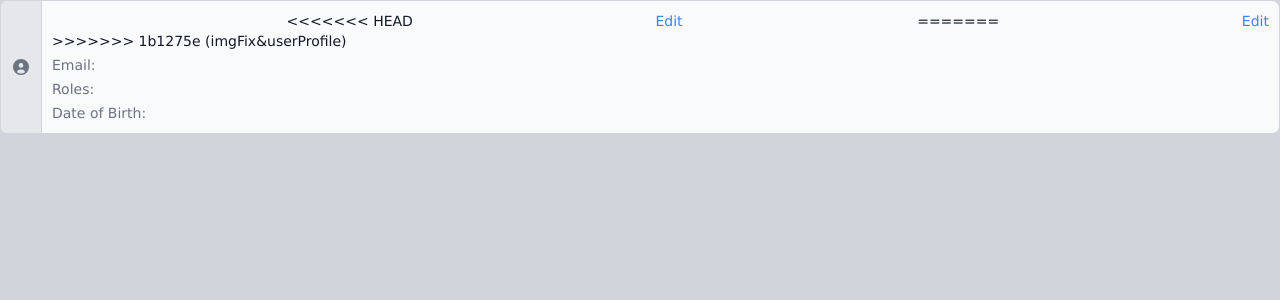
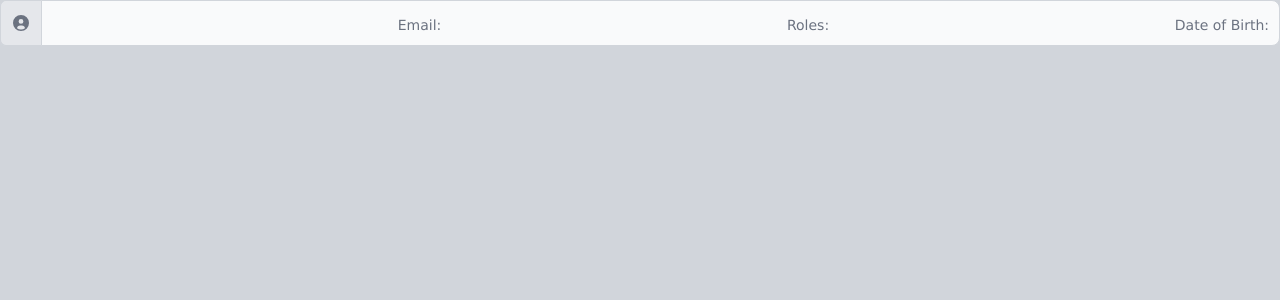
Before and after one commit to tonircabello/project-instafy, a Node server app: page /userProfile in a window 1280 px wide. Shown: the part 88-388 px from the top of the page. Run offline with Node 20, Linux system fonts and the light colour scheme; the visitor is signed in with stand-in values (Sample User, id 1); some libraries are stand-ins or nearby versions.

Commit message:
Perfil&imgfix

```diff
--- a/routes/protected.routes.js
+++ b/routes/protected.routes.js
@@ -6,7 +6,7 @@
 const Publication = require("../models/Publication.model");
 const isLoggedOut = require("../middleware/isLoggedOut");
 const isLoggedIn = require("../middleware/isLoggedIn");
-const fileUploader = require('../config/cloudinary.config');
+const fileUploader = require('../config/cloudinary.config.js');
 const { CloudinaryStorage } = require('multer-storage-cloudinary');
 const multer = require('multer');
 const upload = multer();
--- a/views/Protected/create-publication.hbs
+++ b/views/Protected/create-publication.hbs
@@ -37,7 +37,7 @@
         for="publicationImage"
         class="block mb-2 text-sm font-medium text-gray-900 dark:text-white"
       >Image</label>
-       <input type="file" id="image" name="image" class="bg-gray-50 border border-gray-300 text-gray-900 text-sm rounded-lg focus:ring-blue-500 focus:border-blue-500 block w-full p-2.5 dark:bg-gray-700 dark:border-gray-600 dark:placeholder-gray-400 dark:text-white dark:focus:ring-blue-500 dark:focus:border-blue-500" placeholder="Your img" />
+       <input type="file" id="publicationImage" name="publicationImage" class="bg-gray-50 border border-gray-300 text-gray-900 text-sm rounded-lg focus:ring-blue-500 focus:border-blue-500 block w-full p-2.5 dark:bg-gray-700 dark:border-gray-600 dark:placeholder-gray-400 dark:text-white dark:focus:ring-blue-500 dark:focus:border-blue-500" placeholder="Your img" />
        </div>
     <div class="mb-5">
       <label
--- a/views/Protected/userProfile.hbs
+++ b/views/Protected/userProfile.hbs
@@ -10,13 +10,6 @@
   <div id="website-admin" class="rounded-none rounded-e-lg bg-gray-50 border border-gray-300 text-gray-900 block flex-1 min-w-0 w-full text-sm p-2.5 dark:bg-gray-700 dark:border-gray-600 dark:text-white">
     <div class="flex items-center justify-between">
       <span>{{user.username}}</span>
-<<<<<<< HEAD
-      <a href="#" class="ml-2 text-blue-500 hover:underline">Edit</a>
-=======
-      <a href="#" class="ml-2 text-blue-500 hover:underline">Edit</a> <!-- Example edit link -->
-    </div>
->>>>>>> 1b1275e (imgFix&userProfile)
-
     <div class="mt-1">
       <span class="text-gray-500">Email:</span> {{user.email}}
     </div>
```
Also changed, not shown: views/Protected/search.hbs (+5 -3 lines).
